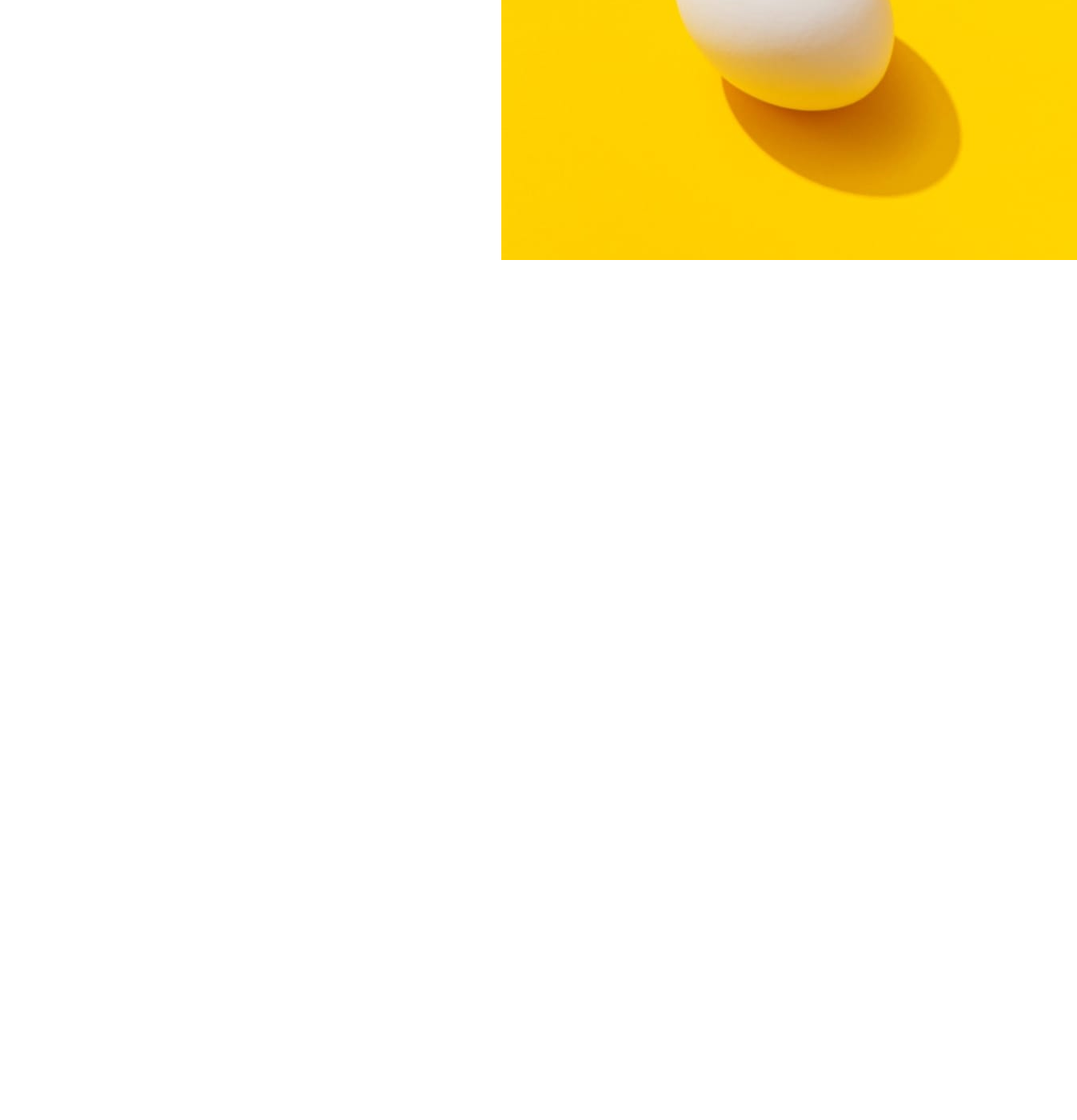
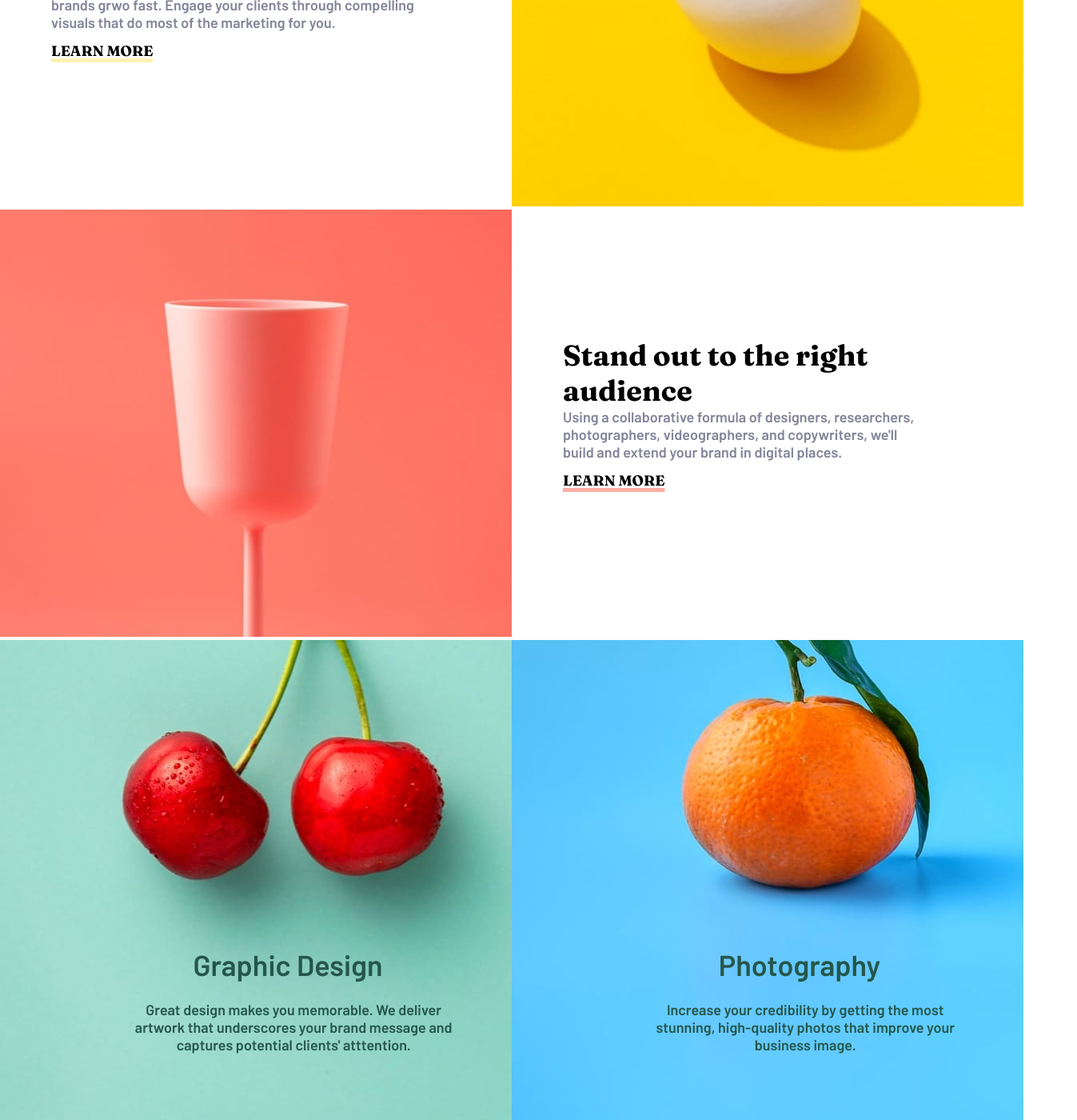
Before and after one commit to oemerueguer/sunnyside, a React (Create React App) app: page / in a window 1280 px wide. Shown: the part 1075-2475 px from the top of the page at 80% size, 1347 px wide, since content can reach past the window. Before the commit the page ends 1404 px from the top, so only its background shows below. Built offline with nearby package versions, Linux system fonts and the light colour scheme.

Commit message:
test added

```diff
--- a/public/index.html
+++ b/public/index.html
@@ -9,7 +9,7 @@
       name="description"
       content="SunnySide is a web agency"
     />
-    <link rel="apple-touch-icon" href="%PUBLIC_URL%/logo192.png" />
+    <link rel="apple-touch-icon" href="%PUBLIC_URL%/logo.svg" />
     <!--
       manifest.json provides metadata used when your web app is installed on a
       user's mobile device or desktop. See https://developers.google.com/web/fundamentals/web-app-manifest/
--- /dev/null
+++ b/src/components/Audience.js
@@ -0,0 +1,28 @@
+import React from "react";
+import "./Branding.scss";
+import Glass from "./img/image-stand-out.jpg";
+
+export default function Audience() {
+  return (
+    <>
+      <div className="container">
+        <div className="image-box">
+          <img src={Glass} alt="Standout with rosa background" />
+        </div>
+        <div className="info-box">
+          <div className="info-text">
+            <h1>
+              Stand out to the right <br /> audience
+            </h1>
+            <p>
+              Using a collaborative formula of designers, researchers,
+              photographers, videographers, and copywriters, we'll <br/>
+              build and extend your brand in digital places.
+            </p>
+            <div className="Btn-softRed">LEARN MORE</div>
+          </div>
+        </div>
+      </div>
+    </>
+  );
+}
--- a/src/components/Branding.js
+++ b/src/components/Branding.js
@@ -7,6 +7,7 @@ export default function Branding() {
     <>
       <div className="container">
         <div className="info-box">
+          <div className="info-text">
           <h1>Transform your <br/> brand</h1>
           <p>
             We are full-service creative agency specializing in helping brands
@@ -15,6 +16,7 @@ export default function Branding() {
           </p>
           <div className="Btn-yellow">LEARN MORE</div>
         </div>
+        </div>
         <div className="image-box">
             <img src={Egg} alt="Egg with yellow background" />
         </div>
--- a/src/components/Branding.scss
+++ b/src/components/Branding.scss
@@ -3,11 +3,23 @@ $font-title: Fraunces, sans-serif;
 
 .container {
   display: flex;
+  width: 100vw;
+  margin: 0;
   .info-box {
-     width: 49%;
+    width: 50%;
   }
- .image-box {
-    width: 49%;
+  .image-box{
+    width: 50%;
+    margin:0;
+  }
+  img {
+    width: 100%;
+    background-repeat: no-repeat;
+    background-size: contain;
+  }
+  .info-text {
+    position: relative;
+    padding-top: 25%;
   }
   h1 {
     padding-left: 10%;
@@ -16,9 +28,24 @@ $font-title: Fraunces, sans-serif;
   }
   p {
     color: var(--dark-grayish-blue);
+    padding: 0 10% 2% 10%;
   }
   .Btn-yellow {
     font-family: $font-title;
-
+    text-decoration: underline 5px hsla(51, 100%, 49%, 0.3);
+    cursor: pointer;
+    padding-left: 10%;
+  }
+  .Btn-yellow:hover {
+    text-decoration: underline 5px hsla(51, 100%, 49%, 1);
+  }
+  .Btn-softRed {
+    font-family: $font-title;
+    text-decoration: underline 5px hsla(7, 99%, 70%, 0.6);
+    cursor: pointer;
+    padding-left: 10%;
+  }
+  .Btn-softRed:hover {
+    text-decoration: underline 5px hsla(7, 99%, 70%, 1);
   }
 }
--- /dev/null
+++ b/src/components/Design.js
@@ -0,0 +1,30 @@
+import React from "react";
+import "./Design.scss";
+
+export default function Design() {
+  return (
+    <>
+      <div className="flex-container">
+        <div className="info-graphic">
+          <div className="info-text">
+            <h1>Graphic Design</h1>
+            <p>
+              Great design makes you memorable. We deliver artwork that
+              underscores your brand message and captures potential clients'
+              atttention.
+            </p>
+          </div>
+        </div>
+        <div className="info-photo">
+          <div className="info-text">
+            <h1>Photography</h1>
+            <p>
+              Increase your credibility by getting the most stunning,
+              high-quality photos that improve your business image.
+            </p>
+          </div>
+        </div>
+      </div>
+    </>
+  );
+}
--- /dev/null
+++ b/src/components/Design.scss
@@ -0,0 +1,45 @@
+@import url("https://fonts.googleapis.com/css2?family=Fraunces:wght@700;900&display=swap");
+$font-title: Fraunces, sans-serif;
+
+.flex-container {
+  display: flex;
+  width: 100vw;
+  .info-graphic {
+    position: relative;
+    width: 50%;
+    height: 600px;
+    background-image: url("./img/image-graphic-design.jpg");
+    background-repeat: no-repeat;
+    color: var(--dark-desaturated-cyan);
+  }
+  .info-photo {
+    position: relative;
+    width: 50%;
+    height: 600px;
+    background-image: url("./img/image-photography.jpg");
+    background-repeat: no-repeat;
+    color: var(--dark-desaturated-cyan);
+  }
+  .info-graphic img {
+    width: 100%;
+    background-size: contain;
+    background-position: center;
+  }
+  .info-photo img {
+    width: 100%;
+    background-size: contain;
+    background-position: center;
+  }
+  .info-text {
+      margin-top: 60%;
+      padding: 0 10% 0 15%;
+      text-align: center;
+      h1 {
+          padding-left: 10%;
+      }
+      p {
+          padding-top: 5%;
+          padding-left: 13%;
+      }
+  }
+}
--- a/src/components/Header.scss
+++ b/src/components/Header.scss
@@ -77,4 +77,5 @@ $font-heading: Fraunces, sans-serif;
  .icon-arrow-down {
     position: relative;
     margin-left: 49%;
+    margin-top: 7%;
  }
--- a/src/components/Home.js
+++ b/src/components/Home.js
@@ -1,13 +1,16 @@
-import React from 'react'
-import Header from './Header'
-import Brand from './Branding'
+import React from "react";
+import Header from "./Header";
+import Brand from "./Branding";
+import Audience from "./Audience";
+import Design from "./Design";
 
 export default function Home() {
-    return (
-        <div>
-            <Header />
-            <Brand />
-
-        </div>
-    )
+  return (
+    <div>
+      <Header />
+      <Brand />
+      <Audience />
+      <Design />
+    </div>
+  );
 }
--- a/src/index.scss
+++ b/src/index.scss
@@ -1,7 +1,11 @@
 @import url("https://fonts.googleapis.com/css2?family=Barlow:wght@600&display=swap");
 @import url("https://fonts.googleapis.com/css2?family=Fraunces:wght@700;900&display=swap");
 $font-stack: Barlow, sans-serif;
-
+* {
+  box-sizing: border-box;
+  margin: 0;
+  padding: 0;
+}
 body {
   margin: 0;
   font-family: $font-stack;
@@ -10,8 +14,3 @@ body {
   overflow-x: hidden;
   font-size: 18px;
 }
-
-code {
-  font-family: source-code-pro, Menlo, Monaco, Consolas, 'Courier New',
-    monospace;
-}
```
Also changed, not shown: src/components/Testimonial.js (added). Lines whose indentation alone changed are shown as unchanged.
